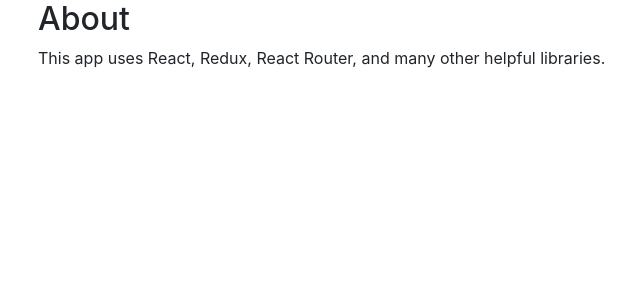
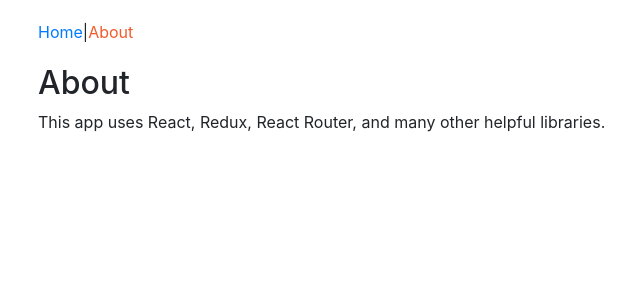
Before and after one commit to bhavik4748/react-redux, a React app: page /about in a window 1280 px wide. Shown: the top 300 px of the page, without its empty margins (192-832 px from the left). Built offline with nearby package versions, Linux system fonts and the light colour scheme.

Commit message:
Added PageNofFound component

```diff
--- a/src/components/App.js
+++ b/src/components/App.js
@@ -1,14 +1,20 @@
 import React from "react";
-import { Route } from "react-router-dom";
+import { Route, Switch } from "react-router-dom";
 import HomePage from "./home/HomePage";
 import AboutPage from "./about/AboutPage";
+import Header from "./common/Header";
+import PageNotFound from "./PageNotFound";
 
 function App() {
 
     return (
         <div className="container-fluid">
-            <Route exact path="/" component={HomePage}></Route>
-            <Route path="/about" component={AboutPage}></Route>
+            <Header></Header>
+            <Switch>
+                <Route exact path="/" component={HomePage}></Route>
+                <Route path="/about" component={AboutPage}></Route>
+                <Route component={PageNotFound}></Route>
+            </Switch>
         </div>
     );
 }
--- /dev/null
+++ b/src/components/PageNotFound.js
@@ -0,0 +1,5 @@
+import React from 'react';
+
+const PageNotFound = () => <h1>Oops! Page not found.</h1>
+
+export default PageNotFound;
--- /dev/null
+++ b/src/components/common/Header.js
@@ -0,0 +1,20 @@
+import React from 'react';
+import { NavLink } from "react-router-dom";
+
+const Header = () => {
+    const activeStyle = { color: '#F15B2A' };
+
+    return (
+        <nav>
+            <NavLink to="/" activeStyle={activeStyle} exact>
+                Home
+            </NavLink>|
+            <NavLink to="/about" activeStyle={activeStyle} >
+                About
+            </NavLink>
+        </nav>
+    );
+
+};
+
+export default Header;
```
